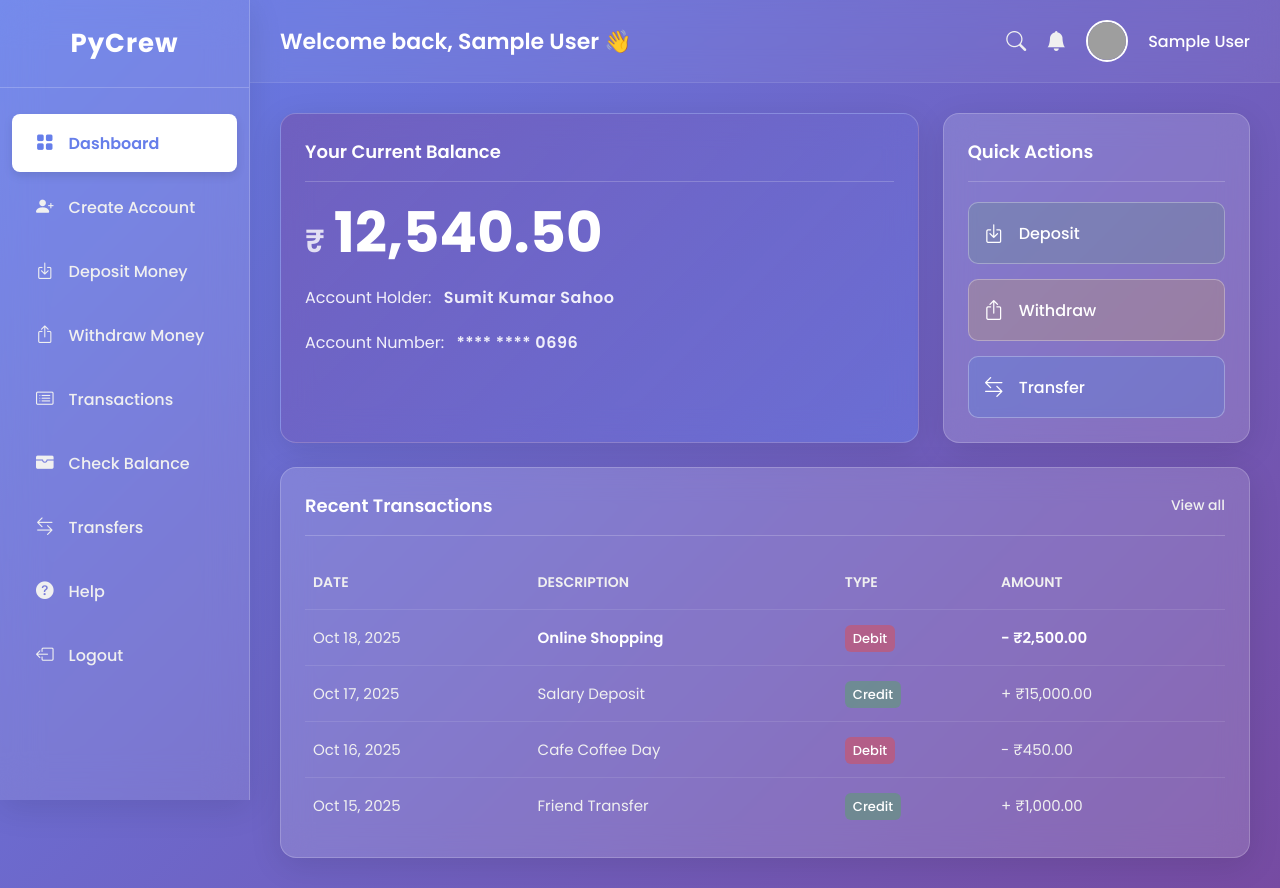
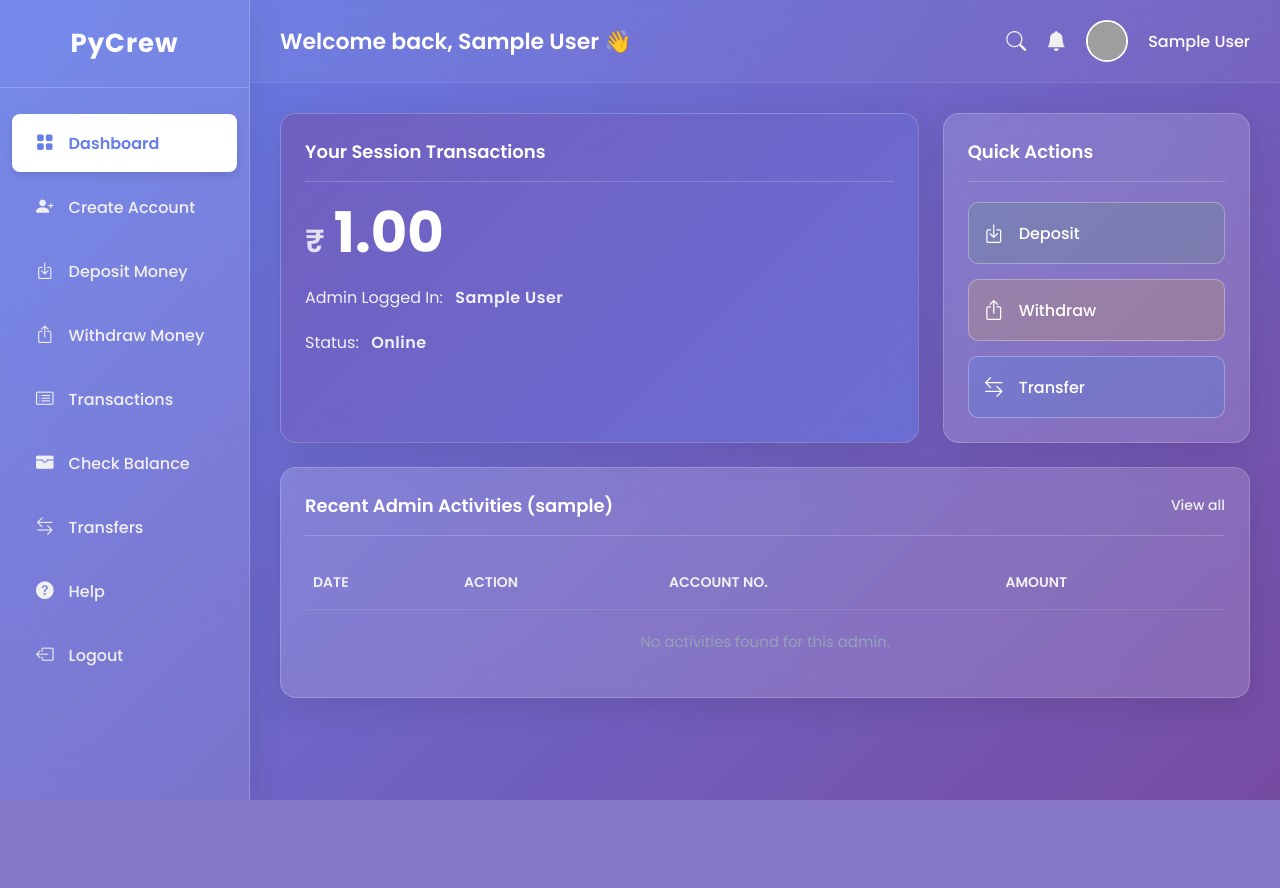
Before and after one commit to Sumit-7001/banking-system-with-GUI2, a Flask app: page /dashboard in a window 1280 px wide. After the commit the page ends 800 px from the top, so only its background shows below. Run offline with Flask 3, Linux system fonts and the light colour scheme; the visitor is signed in with stand-in values (Sample User, id 1); grey boxes are pictures that could not be loaded.

Commit message:
admil track and card modification

```diff
--- a/app.py
+++ b/app.py
@@ -68,7 +68,14 @@ def login():
                 session['username'] = username
                 session['full_name'] = user_data['full_name']
                 session['image_file'] = user_data['image']
+                # সেশনে ব্যবহারকারীর সব তথ্য সেভ করুন
+                session['username'] = username
+                session['full_name'] = user_data['full_name']
+                session['image_file'] = user_data['image']
 
+                # --- এই নতুন লাইনটি যোগ করুন ---
+                session['session_transaction_total'] = 0.0
+                # ---------------------------------
                 flash(f"Welcome back, {session['full_name']}!", 'success')
                 return redirect(url_for('dashboard'))
 
@@ -82,6 +89,7 @@ def login():
 @app.route('/logout')
 def logout():
     session.pop('username', None) # সেশন থেকে ব্যবহারকারীর নাম মুছে ফেলা হচ্ছে
+    session.pop('session_transaction_total', None)
     flash("You have been logged out successfully.", 'info')
     return redirect(url_for('login'))
 
@@ -89,8 +97,9 @@ def logout():
 @app.route('/dashboard')
 @login_required # এই পেজটি অ্যাক্সেস করার জন্য লগইন আবশ্যক
 def dashboard():
-    return render_template('index.html')
-
+    # লগইন করা অ্যাডমিনের ইউজারনেম দিয়ে তার লগ ফাইল থেকে ডেটা আনবে
+    activities = excel_Day2.get_all_recent_activities(session['username'], 5)
+    return render_template('index.html', recent_activities=activities)
 # --- অ্যাকাউন্ট তৈরি ---
 @app.route('/create', methods=['GET', 'POST'])
 @login_required
@@ -107,6 +116,11 @@ def create_account():
 
             if excel_Day2.create_new_account(acc_no, name, balance, aadhar_no, mail_id, dob, address):
                 flash(f"Account created successfully for {name}!", 'success')
+            if excel_Day2.create_new_account(acc_no, name, balance, aadhar_no, mail_id, dob, address):
+                flash(f"Account created successfully for {name}!", 'success')
+                # --- এই নতুন লাইনটি যোগ করুন ---
+                excel_Day2.save_admin_transaction(session['username'], "New Account", acc_no, balance)
+                # ---------------------------------
             else:
                 flash("Account already exists!", 'danger')
         except Exception as e:
@@ -131,6 +145,9 @@ def deposit():
                 new_balance = balance + amount
                 excel_Day2.update_balance(file_path, new_balance)
                 excel_Day2.save_transaction(file_path, "Deposit", amount, new_balance)
+                session['session_transaction_total'] = session.get('session_transaction_total', 0.0) + amount
+                # ---------------------------------
+                excel_Day2.save_admin_transaction(session['username'], "Deposit", acc_no, amount)
                 flash(f"Deposited {amount} successfully. New Balance: {new_balance}", 'success')
         except Exception as e:
             flash(f"An error occurred: {e}", 'danger')
@@ -157,6 +174,9 @@ def withdraw():
                     new_balance = balance - amount
                     excel_Day2.update_balance(file_path, new_balance)
                     excel_Day2.save_transaction(file_path, "Withdraw", amount, new_balance)
+                    session['session_transaction_total'] = session.get('session_transaction_total', 0.0) + amount
+                     # ---------------------------------
+                    excel_Day2.save_admin_transaction(session['username'], "Withdraw", acc_no, amount)
                     flash(f"Withdrew {amount} successfully. New Balance: {new_balance}", 'success')
         except Exception as e:
             flash(f"An error occurred: {e}", 'danger')
--- a/excel_Day2.py
+++ b/excel_Day2.py
@@ -4,6 +4,11 @@ from openpyxl import Workbook, load_workbook
 from openpyxl.styles import Alignment
 
 BANKING_ACCOUNT = "ACCOUNT"
+
+ADMIN_LOGS = "ADMIN_LOGS"
+
+if not os.path.exists(ADMIN_LOGS):
+    os.makedirs(ADMIN_LOGS)
 
 if not os.path.exists(BANKING_ACCOUNT):
     os.makedirs(BANKING_ACCOUNT)
@@ -101,6 +106,71 @@ def get_last_transactions(file_path, num=5):
                 "amount": amount,
                 "balance": new_balance
             })
+    # --- অ্যাডমিন লগিং-এর জন্য নতুন ফাংশন ---
+
+def GetAdminLogFile(admin_username):
+    """অ্যাডমিনের নিজস্ব লগ ফাইলের পাথ রিটার্ন করে।"""
+    return os.path.join(ADMIN_LOGS, f"{admin_username}_log.xlsx")
+
+def _init_admin_log_file(file_path, admin_username):
+    """যদি অ্যাডমিন লগ ফাইল না থাকে, তবে হেডার সহ তৈরি করে।"""
+    if not os.path.exists(file_path):
+        wb = Workbook()
+        ws = wb.active
+        ws.title = "ActivityLog"
+        # হেডার সেট করা
+        headers = ["Timestamp", "Admin", "Action", "Account Affected", "Amount"]
+        ws.append(headers)
+        wb.save(file_path)
+        wb.close()
+
+def save_admin_transaction(admin_username, action_type, account_no, amount):
+    """বর্তমানে লগইন করা অ্যাডমিনের কার্যকলাপ তার নিজস্ব ফাইলে সেভ করে।"""
+    file_path = GetAdminLogFile(admin_username)
+    _init_admin_log_file(file_path, admin_username) # ফাইল না থাকলে তৈরি করবে
+
+    wb = load_workbook(file_path)
+    ws = wb.active
+
+    now = datetime.now().strftime("%Y-%m-%d %H:%M:%S")
+    log_entry = [now, admin_username, action_type, account_no, amount]
+    ws.append(log_entry)
+
+    wb.save(file_path)
+    wb.close()
+
+def get_all_recent_activities(admin_username, num=5):
+    """নির্দিষ্ট অ্যাডমিনের লগ ফাইল থেকে শেষ ৫টি কার্যকলাপ পড়ে।"""
+    file_path = GetAdminLogFile(admin_username)
+
+    if not os.path.exists(file_path):
+        return [] # লগ ফাইল না থাকলে ফাঁকা লিস্ট
+
+    wb = load_workbook(file_path)
+    ws = wb.active
+    activities = []
+
+    # হেডার (সারি ১) বাদ দিয়ে উল্টো দিক থেকে পড়া শুরু করবে
+    for row in range(ws.max_row, 1, -1):
+        if len(activities) >= num:
+            break
+
+        date = ws.cell(row=row, column=1).value
+        admin = ws.cell(row=row, column=2).value
+        action = ws.cell(row=row, column=3).value
+        account_no = ws.cell(row=row, column=4).value
+        amount = ws.cell(row=row, column=5).value
+
+        if date:
+            activities.append({
+                "date": date,
+                "admin": admin,
+                "action": action,
+                "account_no": account_no,
+                "amount": amount
+            })
 
     wb.close()
+    return activities
+    wb.close()
     return transactions
--- a/templates/base.html
+++ b/templates/base.html
@@ -11,6 +11,7 @@
     <link rel="stylesheet" href="https://cdn.jsdelivr.net/npm/bootstrap-icons@1.11.3/font/bootstrap-icons.min.css">
 
     <link rel="stylesheet" href="{{ url_for('static', filename='style.css') }}">
+    <link rel="icon" href="{{ url_for('static', filename='bank2.png') }}">
 </head>
 
 <body>
--- a/templates/index.html
+++ b/templates/index.html
@@ -4,7 +4,8 @@
 
 <div class="dashboard-grid">
 
-    <section class="card balance-card">
+    <!--
+
         <div class="card-header">
             <h3>Your Current Balance</h3>
         </div>
@@ -18,6 +19,24 @@
             <div class="account-info">
                 <span class="label">Account Number:</span>
                 <span class="value">**** **** 0696</span>
+            </div>
+        </div>
+    </section> -->
+    <section class="card balance-card">
+        <div class="card-header">
+            <h3>Your Session Transactions</h3>
+        </div>
+        <div class="balance-details">
+            <span class="currency">₹</span>
+            <span class="amount">{{ "%.2f"|format(session.get('session_transaction_total', 0.0)) }}</span>
+
+            <div class="account-info">
+                <span class="label">Admin Logged In:</span>
+                <span class="value">{{ session['full_name'] }}</span>
+            </div>
+            <div class="account-info">
+                <span class="label">Status:</span>
+                <span class="value">Online</span>
             </div>
         </div>
     </section>
@@ -44,43 +63,40 @@
 
     <section class="card transactions">
             <div class="card-header">
-            <h3>Recent Transactions</h3>
-            <a href="{{ url_for('show_transactions') }}">View all</a>
+                <h3>Recent Admin Activities ({{ session['username'] }})</h3>
+                <a href="#">View all</a>
             </div>
+
             <table>
                 <thead>
                     <tr>
                         <th>Date</th>
-                    <th>Description</th>
-                    <th>Type</th>
+                        <th>Action</th>
+                        <th>Account No.</th>
                         <th>Amount</th>
                     </tr>
                 </thead>
                 <tbody>
+                    {% for activity in recent_activities %}
                     <tr>
-                    <td>Oct 18, 2025</td>
-                    <td><strong>Online Shopping</strong></td>
-                    <td><span class="txn-type debit">Debit</span></td>
-                    <td><strong>- ₹2,500.00</strong></td>
+                        <td>{{ activity.date.split(' ')[0] }}<br><small>{{ activity.date.split(' ')[1] }}</small></td>
+                        <td>
+                            <span class="txn-type {{ 'credit' if activity.action == 'Deposit' or activity.action == 'New Account' else 'debit' }}">
+                                {{ activity.action }}
+                            </span>
+                        </td>
+                        <td>{{ activity.account_no }}</td>
+                        <td style="color: #34d399; font-weight: 600;">
+                            {% if activity.action == 'Withdraw' %}-{% else %}+{% endif %} {{ "%.2f"|format(activity.amount|float) }}
+                        </td>
                     </tr>
+                    {% else %}
                     <tr>
-                    <td>Oct 17, 2025</td>
-                    <td>Salary Deposit</td>
-                    <td><span class="txn-type credit">Credit</span></td>
-                    <td>+ ₹15,000.00</td>
+                        <td colspan="4" style="text-align: center; padding: 20px; color: #94a3b8;">
+                            No activities found for this admin.
+                        </td>
                     </tr>
-                <tr>
-                    <td>Oct 16, 2025</td>
-                    <td>Cafe Coffee Day</td>
-                    <td><span class="txn-type debit">Debit</span></td>
-                    <td>- ₹450.00</td>
-                </tr>
-                 <tr>
-                    <td>Oct 15, 2025</td>
-                    <td>Friend Transfer</td>
-                    <td><span class="txn-type credit">Credit</span></td>
-                    <td>+ ₹1,000.00</td>
-                </tr>
+                    {% endfor %}
                 </tbody>
             </table>
             </section>
```
Also changed, not shown: static/bank.jpg (added), static/bank2.png (added), 7 other files. Lines whose indentation alone changed are shown as unchanged.
